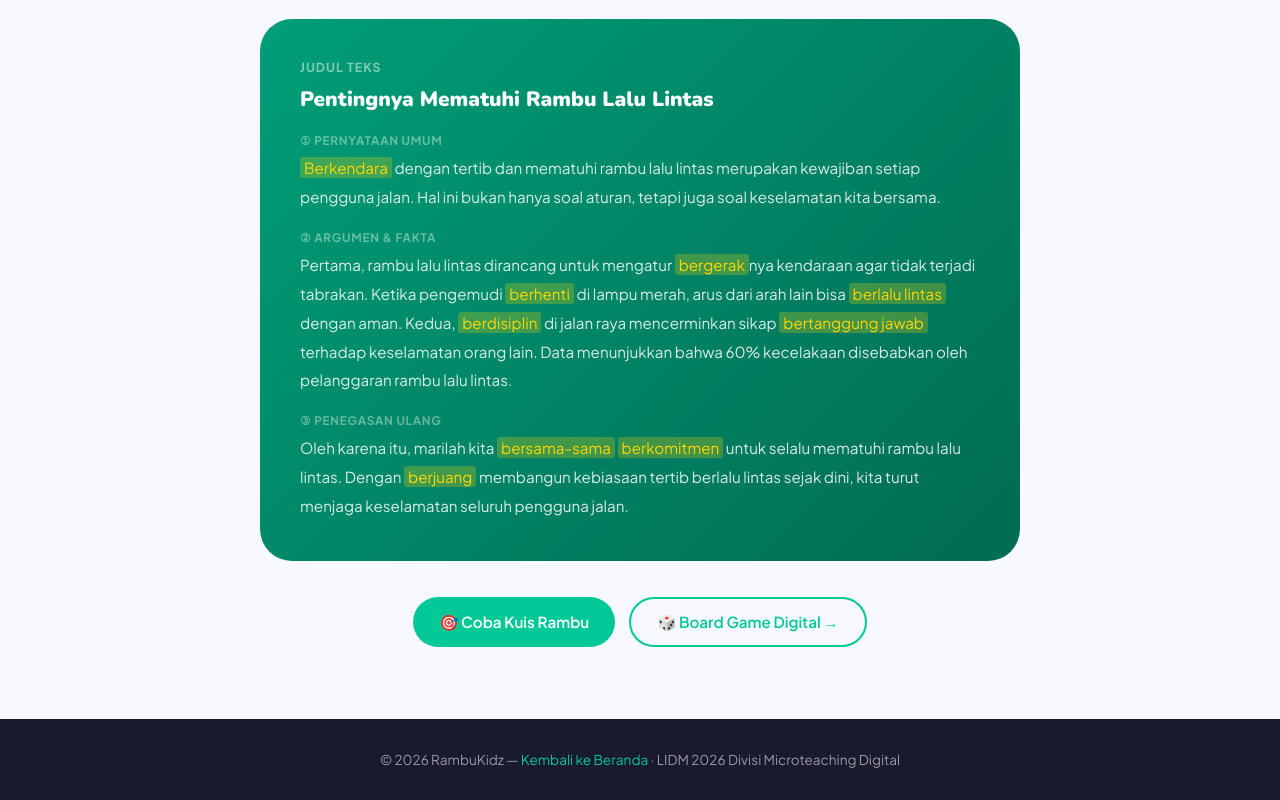
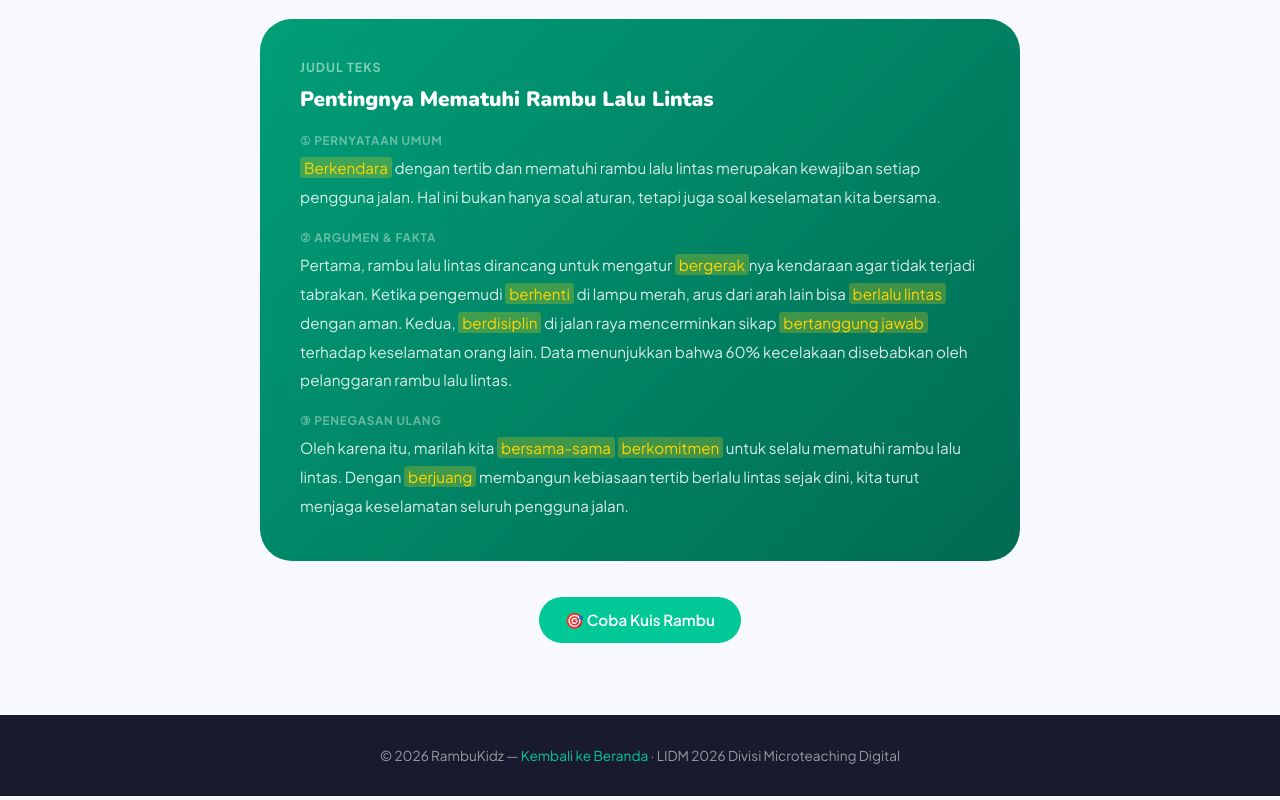
Before and after one commit to azizfathir/rambu-kidz, a plain HTML site: page tulis-argumenku.html in a window 1280 px wide. Shown: the part 3551-4351 px from the top of the page. Drawn offline with nearby package versions, Linux system fonts and the light colour scheme.

Commit message:
Perbaikan

```diff
--- a/tulis-argumenku.html
+++ b/tulis-argumenku.html
@@ -400,7 +400,7 @@ footer a{color:var(--hijau);text-decoration:none;}
   </div>
   <div class="center">
     <a href="index.html#kuis" class="btn btn-primary">🎯 Coba Kuis Rambu</a>
-    <a href="board-game.html" class="btn btn-outline-white" style="background:transparent;color:var(--hijau);border:2px solid var(--hijau);">🎲 Board Game Digital →</a>
+    <!-- <a href="board-game.html" class="btn btn-outline-white" style="background:transparent;color:var(--hijau);border:2px solid var(--hijau);">🎲 Board Game Digital →</a> -->
   </div>
 </section>
 
```
